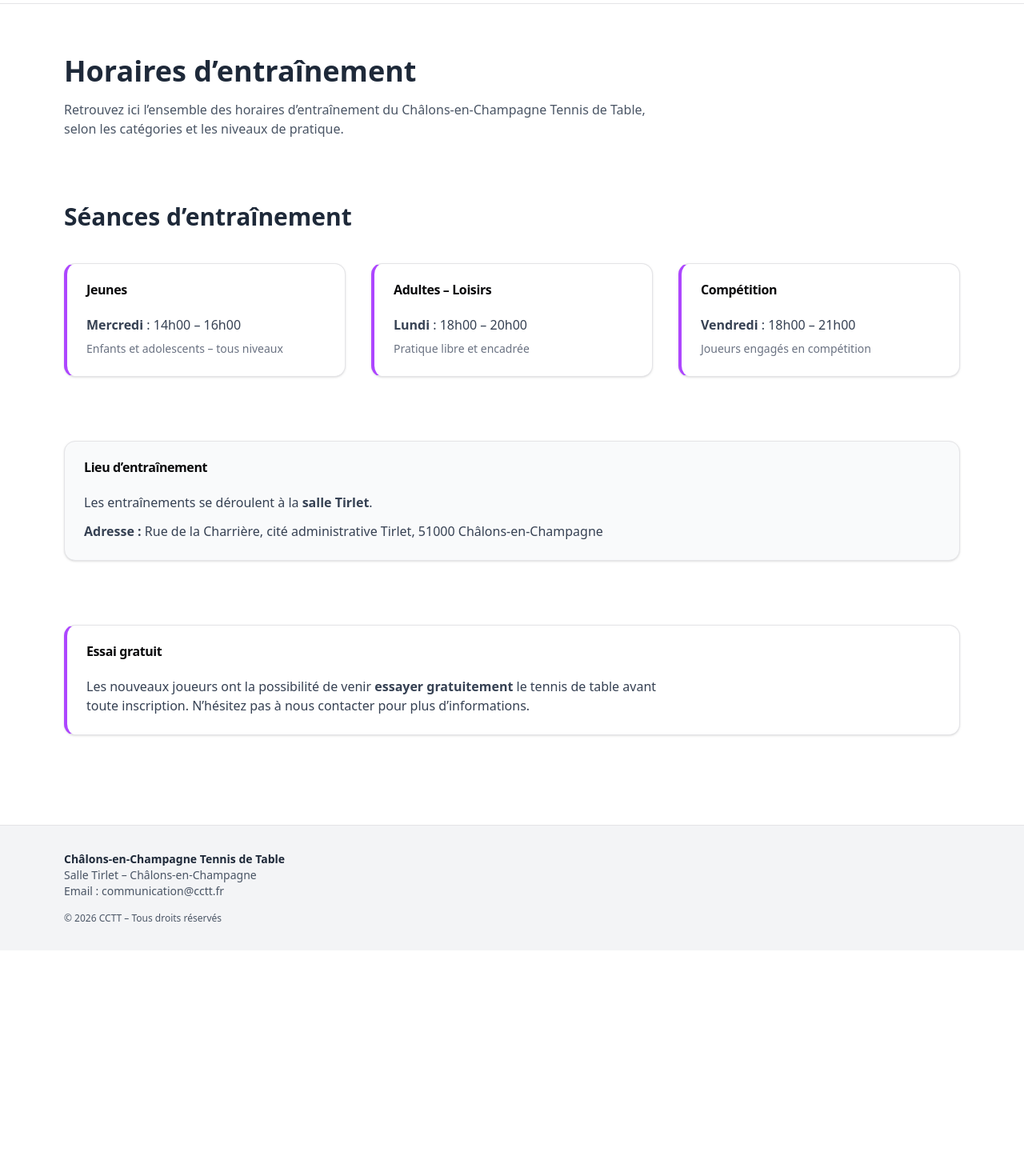
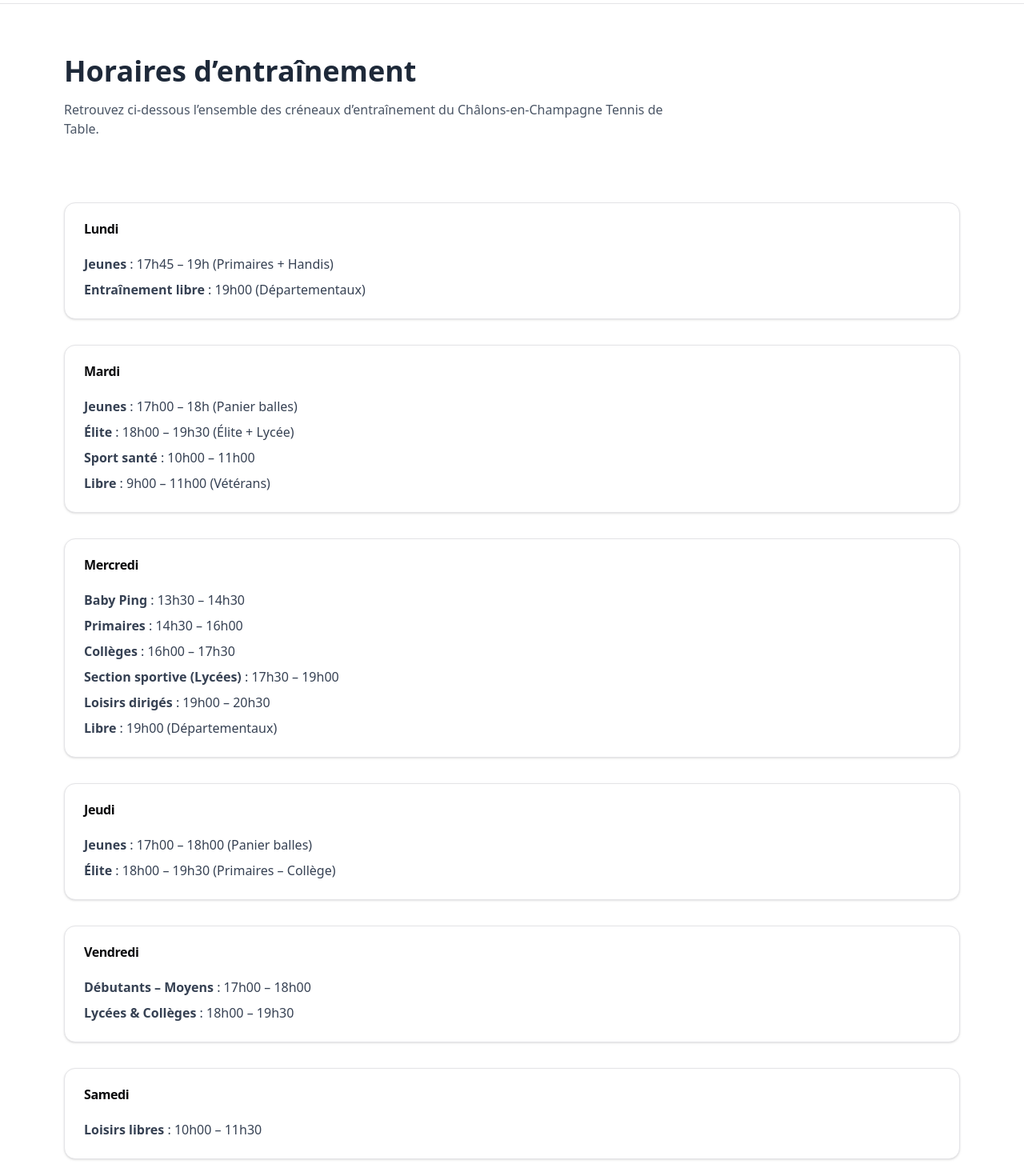
Before and after one commit to jesared/club-cctt, a Next.js app: page /horaires in a window 1280 px wide. Shown: the part 60-1530 px from the top of the page at 80% size. Before the commit the page ends 1248 px from the top, so only its background shows below. Built offline with nearby package versions, Linux system fonts and the light colour scheme.

Commit message:
update horaires

```diff
--- a/app/horaires/page.tsx
+++ b/app/horaires/page.tsx
@@ -3,66 +3,121 @@ import { Card, CardContent, CardHeader, CardTitle } from "@/components/ui/card";
 export default function HorairesPage() {
   return (
     <div className="max-w-6xl mx-auto px-4 py-16 space-y-20">
-      {/* TITRE PAGE */}
+      {/* TITRE */}
       <header>
         <h1 className="text-4xl font-bold mb-4">Horaires d’entraînement</h1>
         <p className="text-gray-600 max-w-3xl">
-          Retrouvez ici l’ensemble des horaires d’entraînement du
-          Châlons-en-Champagne Tennis de Table, selon les catégories et les
-          niveaux de pratique.
+          Retrouvez ci-dessous l’ensemble des créneaux d’entraînement du
+          Châlons-en-Champagne Tennis de Table.
         </p>
       </header>
 
-      {/* ENTRAÎNEMENTS */}
-      <section>
-        <h2 className="text-3xl font-semibold mb-10">Séances d’entraînement</h2>
-
-        <div className="grid grid-cols-1 md:grid-cols-2 xl:grid-cols-3 gap-8">
-          {/* JEUNES */}
-          <Card className="border-l-4 border-l-purple-500">
+      {/* HORAIRES PAR JOUR */}
+      <section className="space-y-8">
+        {/* LUNDI */}
+        <Card>
           <CardHeader>
-              <CardTitle>Jeunes</CardTitle>
+            <CardTitle>Lundi</CardTitle>
           </CardHeader>
           <CardContent className="space-y-2 text-gray-700">
             <p>
-                <strong>Mercredi</strong> : 14h00 – 16h00
+              <strong>Jeunes</strong> : 17h45 – 19h (Primaires + Handis)
             </p>
-              <p className="text-sm text-gray-500">
-                Enfants et adolescents – tous niveaux
+            <p>
+              <strong>Entraînement libre</strong> : 19h00 (Départementaux)
             </p>
           </CardContent>
         </Card>
 
-          {/* ADULTES LOISIRS */}
-          <Card className="border-l-4 border-l-purple-500">
+        {/* MARDI */}
+        <Card>
           <CardHeader>
-              <CardTitle>Adultes – Loisirs</CardTitle>
+            <CardTitle>Mardi</CardTitle>
           </CardHeader>
           <CardContent className="space-y-2 text-gray-700">
             <p>
-                <strong>Lundi</strong> : 18h00 – 20h00
+              <strong>Jeunes</strong> : 17h00 – 18h (Panier balles)
             </p>
-              <p className="text-sm text-gray-500">
-                Pratique libre et encadrée
+            <p>
+              <strong>Élite</strong> : 18h00 – 19h30 (Élite + Lycée)
+            </p>
+            <p>
+              <strong>Sport santé</strong> : 10h00 – 11h00
+            </p>
+            <p>
+              <strong>Libre</strong> : 9h00 – 11h00 (Vétérans)
             </p>
           </CardContent>
         </Card>
 
-          {/* COMPÉTITION */}
-          <Card className="border-l-4 border-l-purple-500">
+        {/* MERCREDI */}
+        <Card>
           <CardHeader>
-              <CardTitle>Compétition</CardTitle>
+            <CardTitle>Mercredi</CardTitle>
           </CardHeader>
           <CardContent className="space-y-2 text-gray-700">
             <p>
-                <strong>Vendredi</strong> : 18h00 – 21h00
+              <strong>Baby Ping</strong> : 13h30 – 14h30
             </p>
-              <p className="text-sm text-gray-500">
-                Joueurs engagés en compétition
+            <p>
+              <strong>Primaires</strong> : 14h30 – 16h00
+            </p>
+            <p>
+              <strong>Collèges</strong> : 16h00 – 17h30
+            </p>
+            <p>
+              <strong>Section sportive (Lycées)</strong> : 17h30 – 19h00
+            </p>
+            <p>
+              <strong>Loisirs dirigés</strong> : 19h00 – 20h30
+            </p>
+            <p>
+              <strong>Libre</strong> : 19h00 (Départementaux)
             </p>
           </CardContent>
         </Card>
-        </div>
+
+        {/* JEUDI */}
+        <Card>
+          <CardHeader>
+            <CardTitle>Jeudi</CardTitle>
+          </CardHeader>
+          <CardContent className="space-y-2 text-gray-700">
+            <p>
+              <strong>Jeunes</strong> : 17h00 – 18h00 (Panier balles)
+            </p>
+            <p>
+              <strong>Élite</strong> : 18h00 – 19h30 (Primaires – Collège)
+            </p>
+          </CardContent>
+        </Card>
+
+        {/* VENDREDI */}
+        <Card>
+          <CardHeader>
+            <CardTitle>Vendredi</CardTitle>
+          </CardHeader>
+          <CardContent className="space-y-2 text-gray-700">
+            <p>
+              <strong>Débutants – Moyens</strong> : 17h00 – 18h00
+            </p>
+            <p>
+              <strong>Lycées & Collèges</strong> : 18h00 – 19h30
+            </p>
+          </CardContent>
+        </Card>
+
+        {/* SAMEDI */}
+        <Card>
+          <CardHeader>
+            <CardTitle>Samedi</CardTitle>
+          </CardHeader>
+          <CardContent className="space-y-2 text-gray-700">
+            <p>
+              <strong>Loisirs libres</strong> : 10h00 – 11h30
+            </p>
+          </CardContent>
+        </Card>
       </section>
 
       {/* LIEU */}
@@ -71,18 +126,14 @@ export default function HorairesPage() {
           <CardHeader>
             <CardTitle>Lieu d’entraînement</CardTitle>
           </CardHeader>
-          <CardContent className="space-y-3 text-gray-700 max-w-3xl">
+          <CardContent className="space-y-2 text-gray-700 max-w-3xl">
             <p>
-              Les entraînements se déroulent à la
-              <strong> salle Tirlet</strong>.
+              Les entraînements ont lieu à la <strong>salle Tirlet</strong>.
             </p>
             <p>
               <strong>Adresse :</strong> Rue de la Charrière, cité
               administrative Tirlet, 51000 Châlons-en-Champagne
             </p>
-
-            {/* future map */}
-            {/* <div className="mt-6 h-64 bg-gray-200 rounded-lg" /> */}
           </CardContent>
         </Card>
       </section>
@@ -93,10 +144,9 @@ export default function HorairesPage() {
           <CardHeader>
             <CardTitle>Essai gratuit</CardTitle>
           </CardHeader>
-          <CardContent className="max-w-3xl">
-            <p className="text-gray-700">
-              Les nouveaux joueurs ont la possibilité de venir
-              <strong> essayer gratuitement</strong> le tennis de table avant
+          <CardContent>
+            <p className="text-gray-700 max-w-3xl">
+              Les nouveaux joueurs peuvent venir essayer gratuitement avant
               toute inscription. N’hésitez pas à nous contacter pour plus
               d’informations.
             </p>
```
Lines whose indentation alone changed are shown as unchanged.
